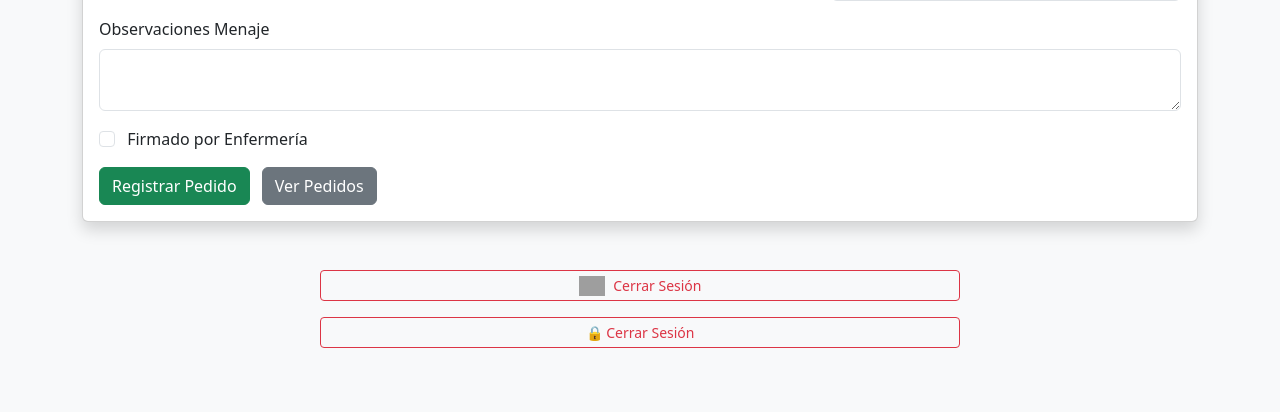
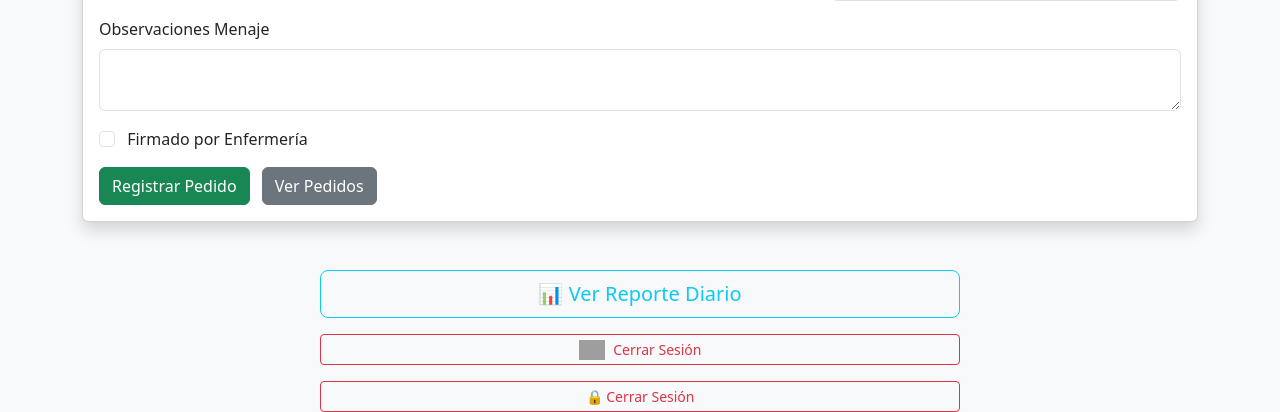
Before and after one commit to OneDataDecision/Ordena, a Flask app: page / in a window 1280 px wide. Shown: the part 890-1302 px from the top of the page. Before the commit the page ends 1238 px from the top, so only its background shows below. Run offline with Flask 3, Linux system fonts and the light colour scheme; the visitor is signed in with stand-in values (Sample User, id 1); grey boxes are pictures that could not be loaded.

Commit message:
Corregido botón de cierre de sesión y restaurado reporte diario

```diff
--- a/templates/index.html
+++ b/templates/index.html
@@ -128,12 +128,15 @@
     </div>
 </div>
 <div class="d-grid gap-2 col-6 mx-auto mt-5">
+    <a href="/reporte_diario" class="btn btn-outline-info btn-lg">📊 Ver Reporte Diario</a>
+</div>
+<div class="d-grid gap-2 col-6 mx-auto mt-3">
     <a href="/logout" class="btn btn-outline-danger btn-sm d-flex align-items-center justify-content-center gap-2">
-        <img src="{{ url_for('static', filename='img/LogoONEOficial.jpg') }}" alt="Cerrar sesión" style="height: 20px;">
+        <img src="{{ url_for('static', filename='img/LogoONEOficial.png') }}" alt="Cerrar sesión" style="height: 20px;">
         <span>Cerrar Sesión</span>
     </a>
+</div>
 
-</div>
 <div class="d-grid gap-2 col-6 mx-auto mt-3">
     <a href="/logout" class="btn btn-outline-danger btn-sm">🔒 Cerrar Sesión</a>
 </div>
```
